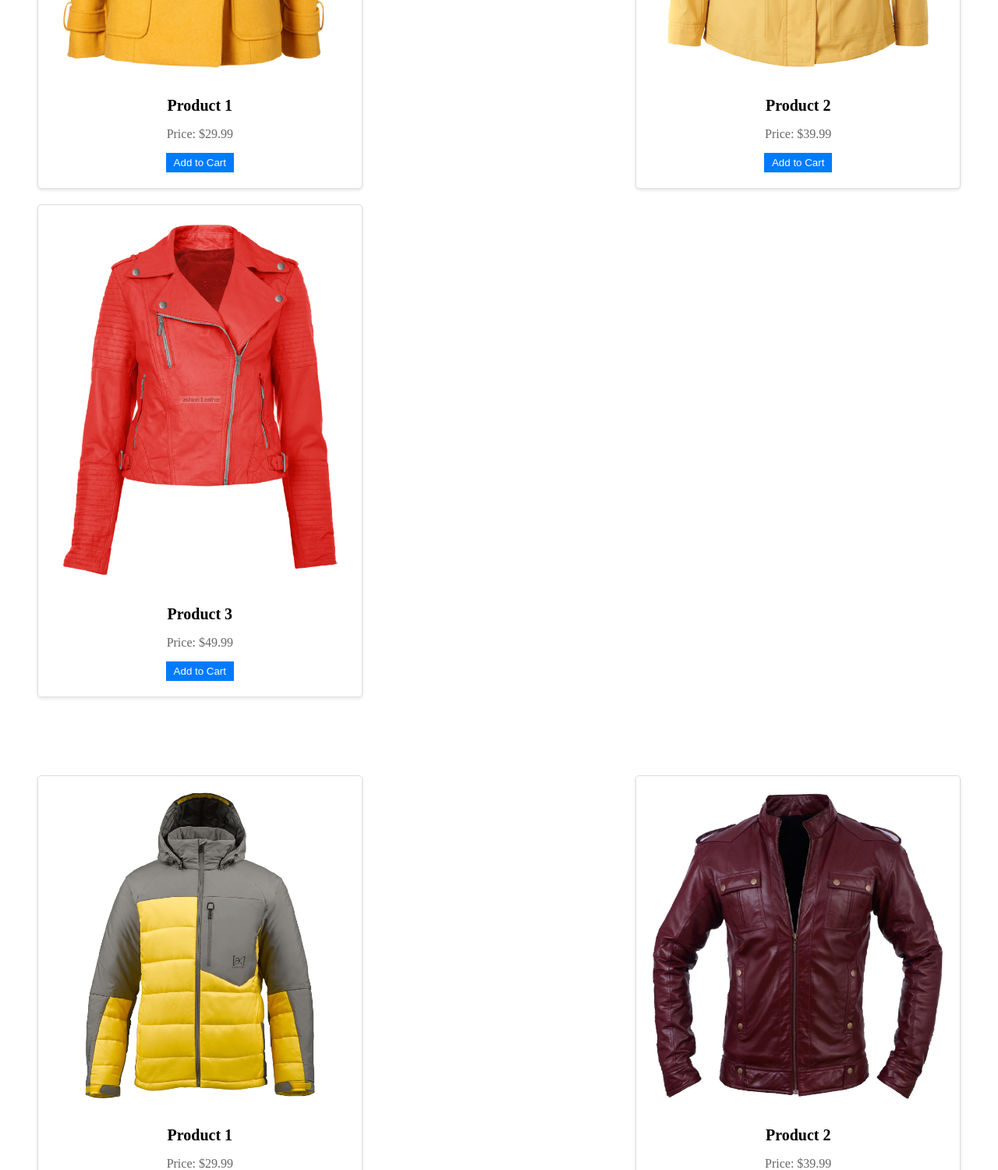
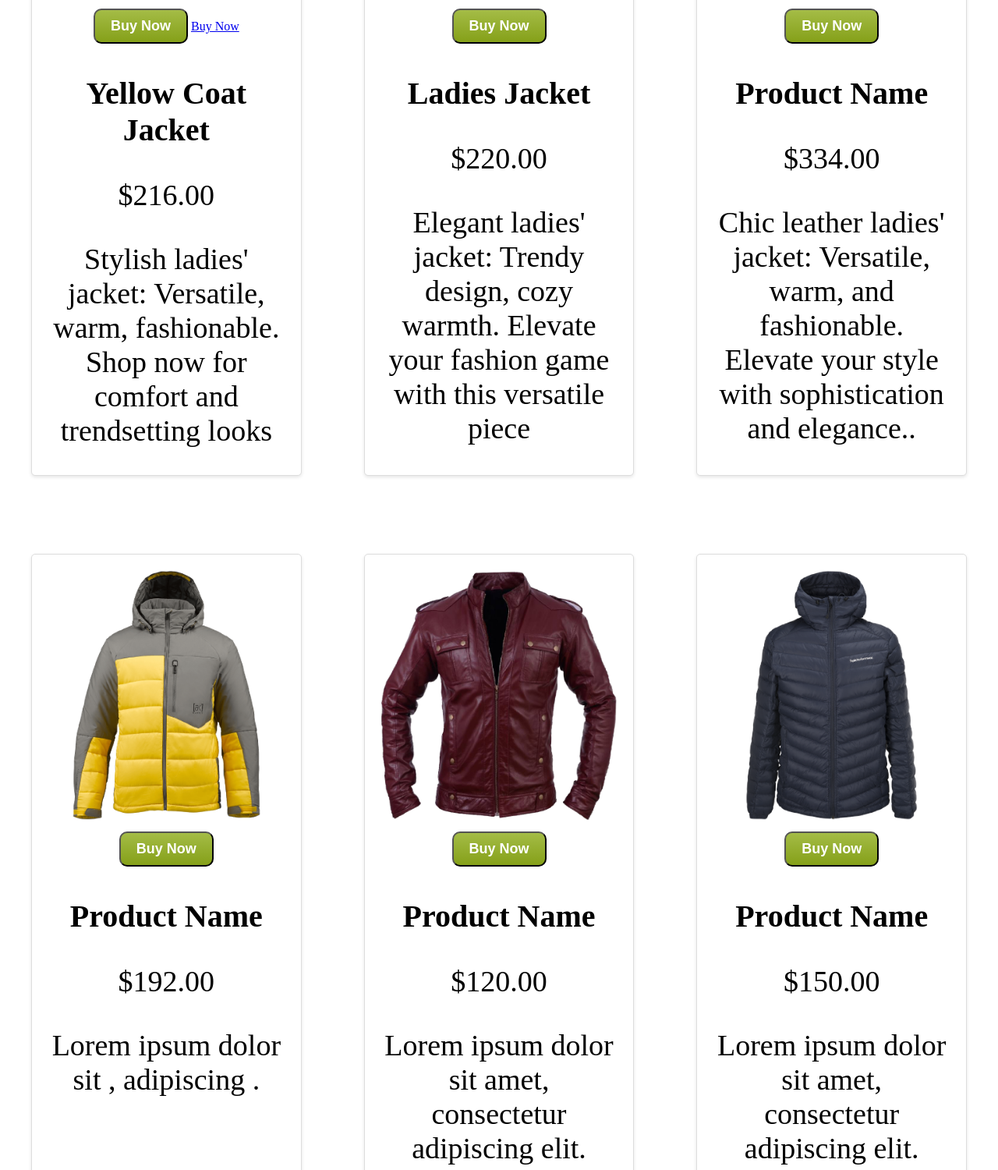
Before and after one commit to Ashraful5251/add-to-cart, a plain HTML site: page index.html in a window 1280 px wide. Shown: the part 1300-2800 px from the top of the page at 78% size. Drawn offline with Linux system fonts and the light colour scheme.

Commit message:
Structure

```diff
--- a/index.html
+++ b/index.html
@@ -32,8 +32,9 @@
       <div class="buy-now-content">
         <h2>Be the Penguins of Winter</h2>
         <p>
-          Lorem Ipsum is simply dummy text of the printing and typesetting
-          industry.
+          "Penguin Fashion: Uniquely crafted attire blending comfort and style.
+          Discover our curated collection, embrace individuality, and make a
+          statement."
         </p>
         <a href="#" class="buy-now-button">Buy Now</a>
       </div>
@@ -44,45 +45,125 @@
 
     <section class="product-section">
       <div class="product-card">
-        <img src="./images/jacket-1.png" alt="Product 1" />
-        <h3>Product 1</h3>
-        <p>Price: $29.99</p>
-        <button class="add-to-cart">Add to Cart</button>
+        <div class="product-image-container">
+          <img
+            src="./images/jacket-1.png"
+            alt="Product Image"
+            class="product-image"
+          />
+          <div class="overlay">
+            <button class="buy-now-button">Buy Now</button>
+            <a href="buy_now">Buy Now</a>
+          </div>
+        </div>
+        <div class="product-details">
+          <h3 class="product-name">Yellow Coat Jacket</h3>
+          <p class="product-price">$216.00</p>
+          <p class="product-description">
+            Stylish ladies' jacket: Versatile, warm, fashionable. Shop now for
+            comfort and trendsetting looks
+          </p>
+        </div>
       </div>
       <div class="product-card">
-        <img src="./images/jacket-2.png" alt="Product 2" />
-        <h3>Product 2</h3>
-        <p>Price: $39.99</p>
-        <button class="add-to-cart">Add to Cart</button>
+        <div class="product-image-container">
+          <img
+            src="./images/jacket-2.png"
+            alt="Product Image"
+            class="product-image"
+          />
+          <div class="overlay">
+            <button class="buy-now-button">Buy Now</button>
+          </div>
+        </div>
+        <div class="product-details">
+          <h3 class="product-name">Ladies Jacket</h3>
+          <p class="product-price">$220.00</p>
+          <p class="product-description">
+            Elegant ladies' jacket: Trendy design, cozy warmth. Elevate your
+            fashion game with this versatile piece
+          </p>
+        </div>
       </div>
       <div class="product-card">
-        <img src="./images/jacket-3.png" alt="Product 3" />
-        <h3>Product 3</h3>
-        <p>Price: $49.99</p>
-        <button class="add-to-cart">Add to Cart</button>
+        <div class="product-image-container">
+          <img
+            src="./images/jacket-3.png"
+            alt="Product Image"
+            class="product-image"
+          />
+          <div class="overlay">
+            <button class="buy-now-button">Buy Now</button>
+          </div>
+        </div>
+        <div class="product-details">
+          <h3 class="product-name">Product Name</h3>
+          <p class="product-price">$334.00</p>
+          <p class="product-description">
+            Chic leather ladies' jacket: Versatile, warm, and fashionable.
+            Elevate your style with sophistication and elegance..
+          </p>
+        </div>
       </div>
-      <!-- Repeat the above structure for additional product cards -->
     </section>
     <section class="product-section">
       <div class="product-card">
-        <img src="./images/jacket-4.png" alt="Product 1" />
-        <h3>Product 1</h3>
-        <p>Price: $29.99</p>
-        <button class="add-to-cart">Add to Cart</button>
+        <div class="product-image-container">
+          <img
+            src="./images/jacket-4.png"
+            alt="Product Image"
+            class="product-image"
+          />
+          <div class="overlay">
+            <button class="buy-now-button">Buy Now</button>
+          </div>
+        </div>
+        <div class="product-details">
+          <h3 class="product-name">Product Name</h3>
+          <p class="product-price">$192.00</p>
+          <p class="product-description">
+            Lorem ipsum dolor sit , adipiscing .
+          </p>
+        </div>
       </div>
       <div class="product-card">
-        <img src="./images/jacket-5.png" alt="Product 2" />
-        <h3>Product 2</h3>
-        <p>Price: $39.99</p>
-        <button class="add-to-cart">Add to Cart</button>
+        <div class="product-image-container">
+          <img
+            src="./images/jacket-5.png"
+            alt="Product Image"
+            class="product-image"
+          />
+          <div class="overlay">
+            <button class="buy-now-button">Buy Now</button>
+          </div>
+        </div>
+        <div class="product-details">
+          <h3 class="product-name">Product Name</h3>
+          <p class="product-price">$120.00</p>
+          <p class="product-description">
+            Lorem ipsum dolor sit amet, consectetur adipiscing elit.
+          </p>
+        </div>
       </div>
       <div class="product-card">
-        <img src="./images/jacket-6.png" alt="Product 3" />
-        <h3>Product 3</h3>
-        <p>Price: $49.99</p>
-        <button class="add-to-cart">Add to Cart</button>
+        <div class="product-image-container">
+          <img
+            src="./images/jacket-6.png"
+            alt="Product Image"
+            class="product-image"
+          />
+          <div class="overlay">
+            <button class="buy-now-button">Buy Now</button>
+          </div>
+        </div>
+        <div class="product-details">
+          <h3 class="product-name">Product Name</h3>
+          <p class="product-price">$150.00</p>
+          <p class="product-description">
+            Lorem ipsum dolor sit amet, consectetur adipiscing elit.
+          </p>
+        </div>
       </div>
-      <!-- Repeat the above structure for additional product cards -->
     </section>
 
     <section class="feature-section">
--- a/script.js
+++ b/script.js
@@ -39,6 +39,6 @@ document.addEventListener("DOMContentLoaded", function () {
 
   function redirectToCart() {
     // You can change "cart.html" to the actual URL of your cart page
-    window.location.href = "cart.html";
+    window.location.href = "index.html";
   }
 });
--- a/styles.css
+++ b/styles.css
@@ -1,4 +1,4 @@
- {
+body {
   margin: 0;
   padding: 0;
 }
@@ -7,10 +7,10 @@ font {
   font-family: "Roboto", sans-serif;
 }
 
-/* Basic styling for the navigation bar */
+/*Styling for the navigation bar */
 .navbar {
-  background-color: #333;
-  color: white;
+  background-color: #fffbf0;
+  color: black;
   display: flex;
   justify-content: space-between;
   align-items: center;
@@ -35,7 +35,7 @@ font {
 
 .nav-links li a {
   text-decoration: none;
-  color: white;
+  color: black;
 }
 
 /* Styling for active link */
@@ -133,8 +133,8 @@ font {
 .product-section {
   display: flex;
   justify-content: space-between;
-  flex-wrap: wrap;
   padding: 40px;
+  gap: 80px;
 }
 
 .product-card {
@@ -155,21 +155,23 @@ font {
 }
 
 .product-card h3 {
-  font-size: 20px;
+  font-size: 40px;
   margin-bottom: 10px;
+  font-weight: 500px;
 }
 
 .product-card p {
-  color: #666;
-  font-size: 16px;
+  color: black;
+  font-size: 38px;
   margin-bottom: 15px;
+  font-weight: 400px;
 }
 
 .add-to-cart {
-  background-color: #007bff;
+  background: linear-gradient(180deg, #a4bc46 0%, #85a019 100%);
   color: white;
-  border: none;
-  padding: 5px 10px;
+  border-radius: 30px;
+  padding: 20px 50px;
   cursor: pointer;
 }
 
```
